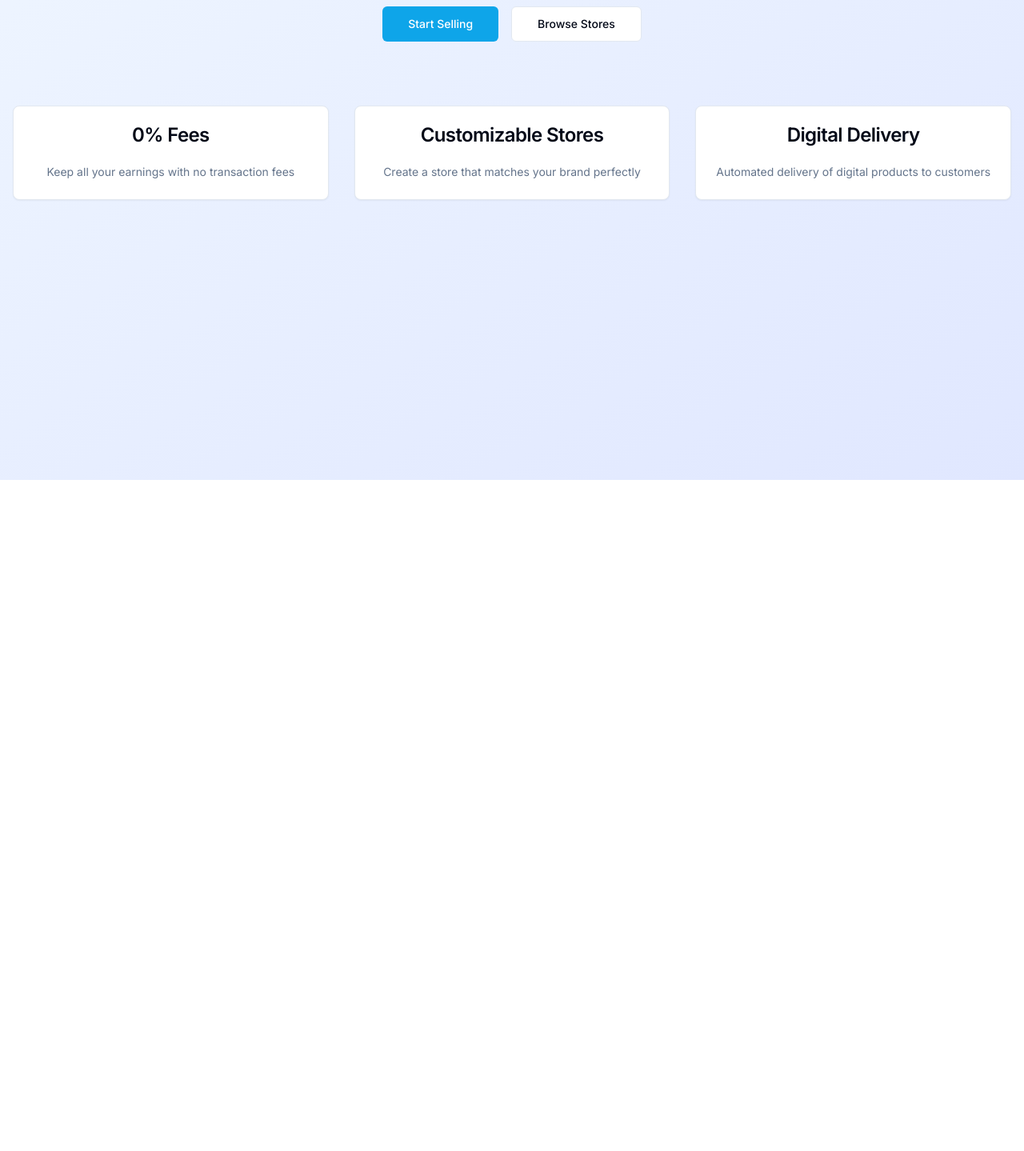
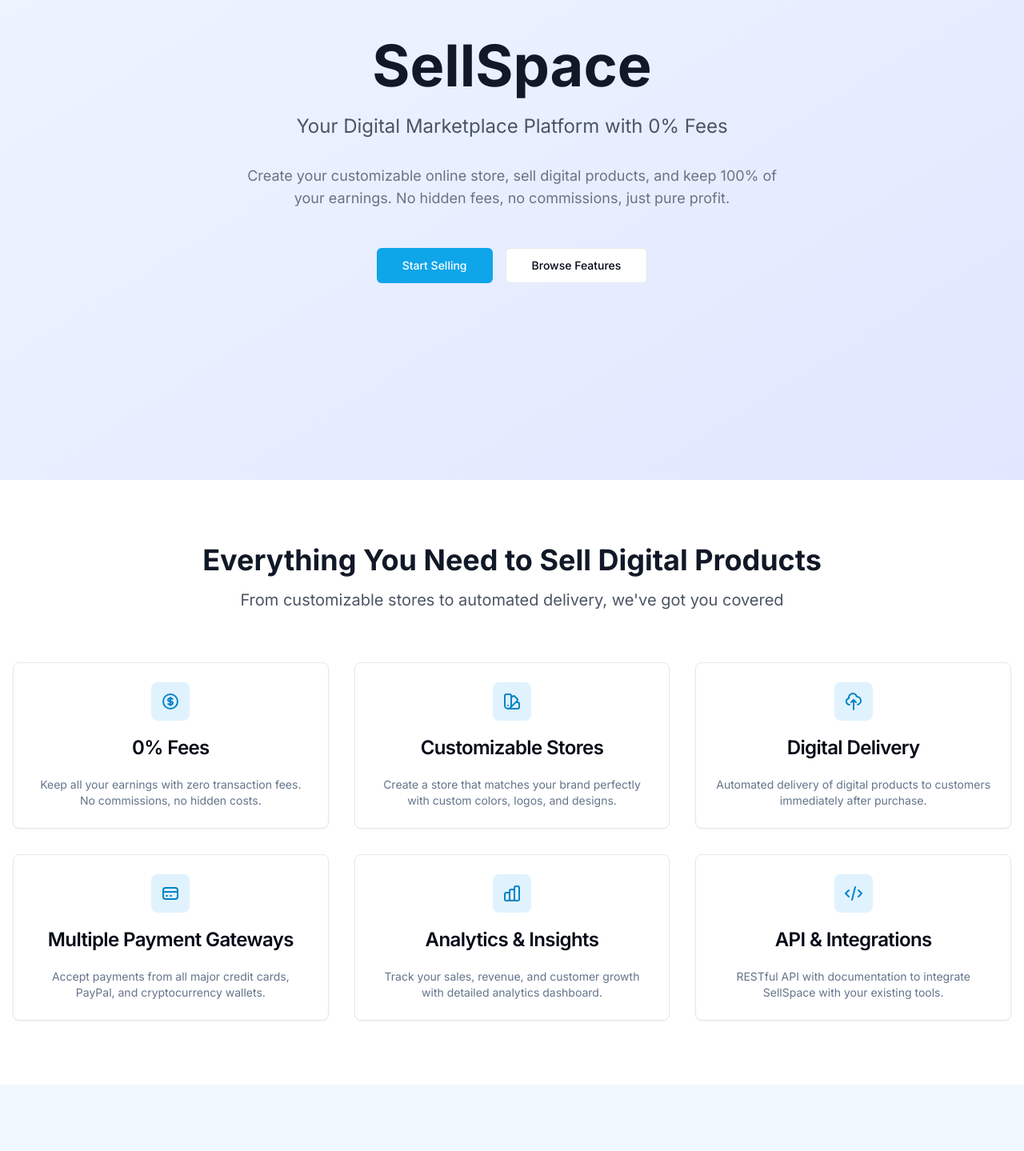
Before and after one commit to Starkback785/seellspace, a Next.js app: page / in a window 1280 px wide. Shown: the part 200-1639 px from the top of the page at 80% size. Before the commit the page ends 800 px from the top, so only its background shows below. Built offline with nearby package versions, Linux system fonts and the light colour scheme.

Commit message:
Auto-commit: Agent tool execution

```diff
--- a/app/page.tsx
+++ b/app/page.tsx
@@ -1,60 +1,168 @@
+import Link from 'next/link'
 import { Button } from "@/components/ui/button"
 import { Card, CardContent, CardDescription, CardHeader, CardTitle } from "@/components/ui/card"
 
 export default function Home() {
   return (
-    <div className="min-h-screen bg-gradient-to-br from-blue-50 to-indigo-100">
+    <div>
+      {/* Hero Section */}
+      <div className="min-h-screen bg-gradient-to-br from-blue-50 to-indigo-100 flex items-center">
         <div className="container mx-auto px-4 py-16">
-        <div className="text-center">
-          <h1 className="text-6xl font-bold text-gray-900 mb-6">
+          <div className="text-center max-w-4xl mx-auto">
+            <h1 className="text-5xl md:text-7xl font-bold text-gray-900 mb-6">
               SellSpace
             </h1>
-          <p className="text-xl text-gray-600 mb-8 max-w-2xl mx-auto">
+            <p className="text-xl md:text-2xl text-gray-600 mb-8 leading-relaxed">
               Your Digital Marketplace Platform with 0% Fees
             </p>
-          <div className="space-x-4">
-            <Button variant="brand" size="lg">
+            <p className="text-lg text-gray-500 mb-12 max-w-2xl mx-auto">
+              Create your customizable online store, sell digital products, and keep 100% of your earnings.
+              No hidden fees, no commissions, just pure profit.
+            </p>
+            <div className="flex flex-col sm:flex-row gap-4 justify-center">
+              <Button variant="brand" size="lg" asChild>
+                <Link href="/auth/signin">
                   Start Selling
+                </Link>
               </Button>
-            <Button variant="outline" size="lg">
-              Browse Stores
+              <Button variant="outline" size="lg" asChild>
+                <Link href="/features">
+                  Browse Features
+                </Link>
               </Button>
             </div>
           </div>
+        </div>
+      </div>
 
-        <div className="mt-20 grid grid-cols-1 md:grid-cols-3 gap-8">
-          <Card className="text-center">
+      {/* Features Section */}
+      <div className="py-20 bg-white">
+        <div className="container mx-auto px-4">
+          <div className="text-center mb-16">
+            <h2 className="text-4xl font-bold text-gray-900 mb-4">
+              Everything You Need to Sell Digital Products
+            </h2>
+            <p className="text-xl text-gray-600 max-w-3xl mx-auto">
+              From customizable stores to automated delivery, we've got you covered
+            </p>
+          </div>
+
+          <div className="grid grid-cols-1 md:grid-cols-2 lg:grid-cols-3 gap-8">
+            <Card className="text-center h-full">
               <CardHeader>
+                <div className="w-12 h-12 bg-brand-100 rounded-lg flex items-center justify-center mx-auto mb-4">
+                  <svg className="w-6 h-6 text-brand-600" fill="none" stroke="currentColor" viewBox="0 0 24 24">
+                    <path strokeLinecap="round" strokeLinejoin="round" strokeWidth="2" d="M12 8c-1.657 0-3 .895-3 2s1.343 2 3 2 3 .895 3 2-1.343 2-3 2m0-8c1.11 0 2.08.402 2.599 1M12 8V7m0 1v8m0 0v1m0-1c-1.11 0-2.08-.402-2.599-1M21 12a9 9 0 11-18 0 9 9 0 0118 0z" />
+                  </svg>
+                </div>
                 <CardTitle>0% Fees</CardTitle>
               </CardHeader>
               <CardContent>
                 <CardDescription>
-                Keep all your earnings with no transaction fees
+                  Keep all your earnings with zero transaction fees. No commissions, no hidden costs.
                 </CardDescription>
               </CardContent>
             </Card>
-          <Card className="text-center">
+
+            <Card className="text-center h-full">
               <CardHeader>
+                <div className="w-12 h-12 bg-brand-100 rounded-lg flex items-center justify-center mx-auto mb-4">
+                  <svg className="w-6 h-6 text-brand-600" fill="none" stroke="currentColor" viewBox="0 0 24 24">
+                    <path strokeLinecap="round" strokeLinejoin="round" strokeWidth="2" d="M7 21a4 4 0 01-4-4V5a2 2 0 012-2h4a2 2 0 012 2v12a4 4 0 01-4 4zm0 0h12a2 2 0 002-2v-4a2 2 0 00-2-2h-2.343M11 7.343l1.657-1.657a2 2 0 012.828 0l2.829 2.829a2 2 0 010 2.828l-8.486 8.485M7 17h.01" />
+                  </svg>
+                </div>
                 <CardTitle>Customizable Stores</CardTitle>
               </CardHeader>
               <CardContent>
                 <CardDescription>
-                Create a store that matches your brand perfectly
+                  Create a store that matches your brand perfectly with custom colors, logos, and designs.
                 </CardDescription>
               </CardContent>
             </Card>
-          <Card className="text-center">
+
+            <Card className="text-center h-full">
               <CardHeader>
+                <div className="w-12 h-12 bg-brand-100 rounded-lg flex items-center justify-center mx-auto mb-4">
+                  <svg className="w-6 h-6 text-brand-600" fill="none" stroke="currentColor" viewBox="0 0 24 24">
+                    <path strokeLinecap="round" strokeLinejoin="round" strokeWidth="2" d="M7 16a4 4 0 01-.88-7.903A5 5 0 1115.9 6L16 6a5 5 0 011 9.9M15 13l-3-3m0 0l-3 3m3-3v12" />
+                  </svg>
+                </div>
                 <CardTitle>Digital Delivery</CardTitle>
               </CardHeader>
               <CardContent>
                 <CardDescription>
-                Automated delivery of digital products to customers
+                  Automated delivery of digital products to customers immediately after purchase.
+                </CardDescription>
+              </CardContent>
+            </Card>
+
+            <Card className="text-center h-full">
+              <CardHeader>
+                <div className="w-12 h-12 bg-brand-100 rounded-lg flex items-center justify-center mx-auto mb-4">
+                  <svg className="w-6 h-6 text-brand-600" fill="none" stroke="currentColor" viewBox="0 0 24 24">
+                    <path strokeLinecap="round" strokeLinejoin="round" strokeWidth="2" d="M3 10h18M7 15h1m4 0h1m-7 4h12a3 3 0 003-3V8a3 3 0 00-3-3H6a3 3 0 00-3 3v8a3 3 0 003 3z" />
+                  </svg>
+                </div>
+                <CardTitle>Multiple Payment Gateways</CardTitle>
+              </CardHeader>
+              <CardContent>
+                <CardDescription>
+                  Accept payments from all major credit cards, PayPal, and cryptocurrency wallets.
+                </CardDescription>
+              </CardContent>
+            </Card>
+
+            <Card className="text-center h-full">
+              <CardHeader>
+                <div className="w-12 h-12 bg-brand-100 rounded-lg flex items-center justify-center mx-auto mb-4">
+                  <svg className="w-6 h-6 text-brand-600" fill="none" stroke="currentColor" viewBox="0 0 24 24">
+                    <path strokeLinecap="round" strokeLinejoin="round" strokeWidth="2" d="M9 19v-6a2 2 0 00-2-2H5a2 2 0 00-2 2v6a2 2 0 002 2h2a2 2 0 002-2zm0 0V9a2 2 0 012-2h2a2 2 0 012 2v10m-6 0a2 2 0 002 2h2a2 2 0 002-2m0 0V5a2 2 0 012-2h2a2 2 0 012 2v14a2 2 0 01-2 2h-2a2 2 0 01-2-2z" />
+                  </svg>
+                </div>
+                <CardTitle>Analytics & Insights</CardTitle>
+              </CardHeader>
+              <CardContent>
+                <CardDescription>
+                  Track your sales, revenue, and customer growth with detailed analytics dashboard.
+                </CardDescription>
+              </CardContent>
+            </Card>
+
+            <Card className="text-center h-full">
+              <CardHeader>
+                <div className="w-12 h-12 bg-brand-100 rounded-lg flex items-center justify-center mx-auto mb-4">
+                  <svg className="w-6 h-6 text-brand-600" fill="none" stroke="currentColor" viewBox="0 0 24 24">
+                    <path strokeLinecap="round" strokeLinejoin="round" strokeWidth="2" d="M10 20l4-16m4 4l4 4-4 4M6 16l-4-4 4-4" />
+                  </svg>
+                </div>
+                <CardTitle>API & Integrations</CardTitle>
+              </CardHeader>
+              <CardContent>
+                <CardDescription>
+                  RESTful API with documentation to integrate SellSpace with your existing tools.
                 </CardDescription>
               </CardContent>
             </Card>
           </div>
         </div>
       </div>
+
+      {/* CTA Section */}
+      <div className="py-20 bg-brand-50">
+        <div className="container mx-auto px-4 text-center">
+          <h2 className="text-4xl font-bold text-gray-900 mb-4">
+            Ready to Start Selling?
+          </h2>
+          <p className="text-xl text-gray-600 mb-8 max-w-2xl mx-auto">
+            Join thousands of creators who trust SellSpace to sell their digital products.
+          </p>
+          <Button variant="brand" size="lg" asChild>
+            <Link href="/auth/signin">
+              Create Your Free Store
+            </Link>
+          </Button>
+        </div>
+      </div>
+    </div>
   )
 }
```
Lines whose indentation alone changed are shown as unchanged.
